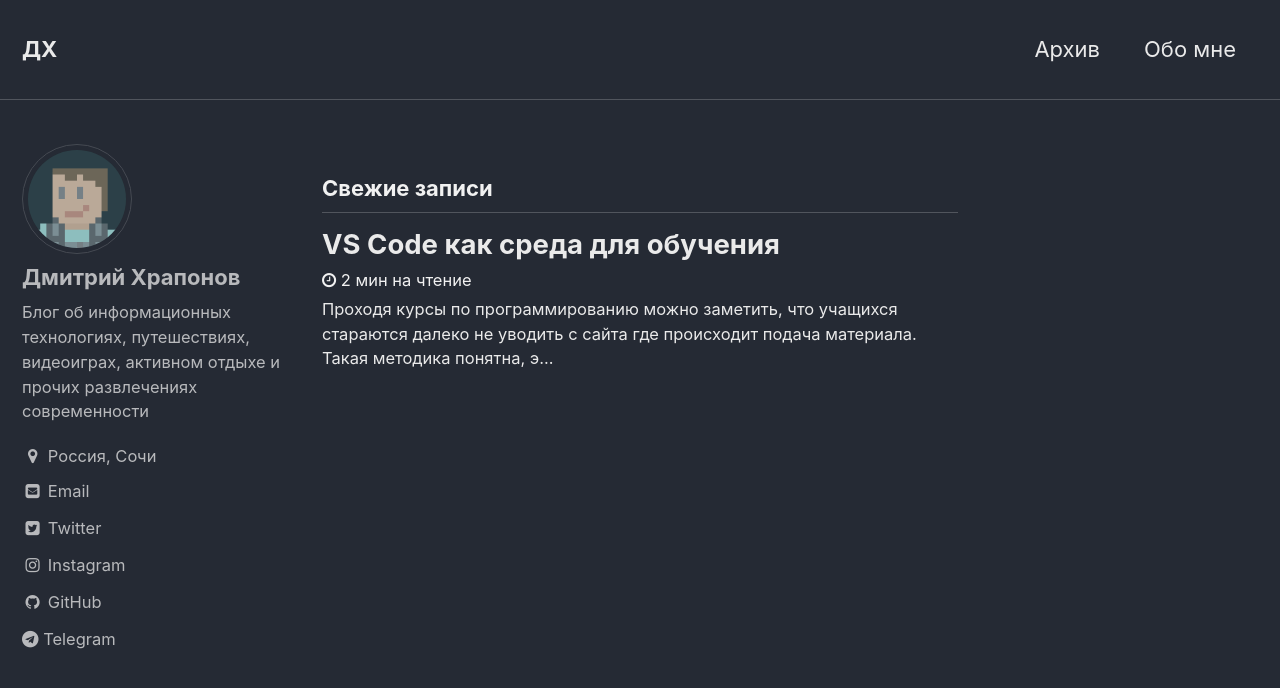
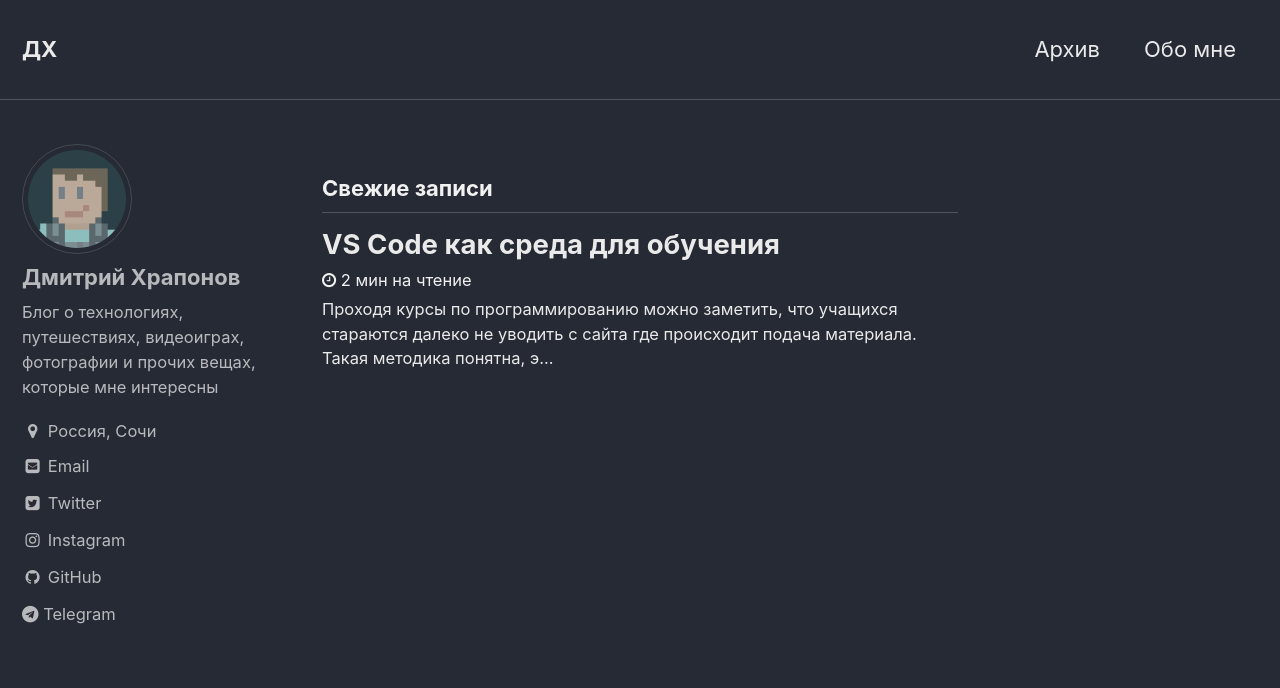
Before and after one commit to CatcherITGF/jekyll, a Jekyll site: the page built from index.html, in a window 1280 px wide and 900 px high. Shown: the top 688 px of the window. Built offline with Jekyll 4.4.1, drawn with Linux system fonts in a browser that asks for light colours; the list of posts is cut into pages by our own code.

Commit message:
change description

```diff
--- a/_config.yml
+++ b/_config.yml
@@ -85,7 +85,7 @@
 author:
   name             : "Дмитрий Храпонов"
   avatar           : "/assets/avatar/avatar.png" # path of avatar image, e.g. "/assets/images/bio-photo.jpg"
-  bio              : "Блог об информационных технологиях, путешествиях, видеоиграх, активном отдыхе и прочих развлечениях современности"
+  bio              : "Блог о технологиях, путешествиях, видеоиграх, фотографии и прочих вещах, которые мне интересны"
   location         : "Россия, Сочи"
   email            : "snupt@snupt.com"
   uri              :
```
